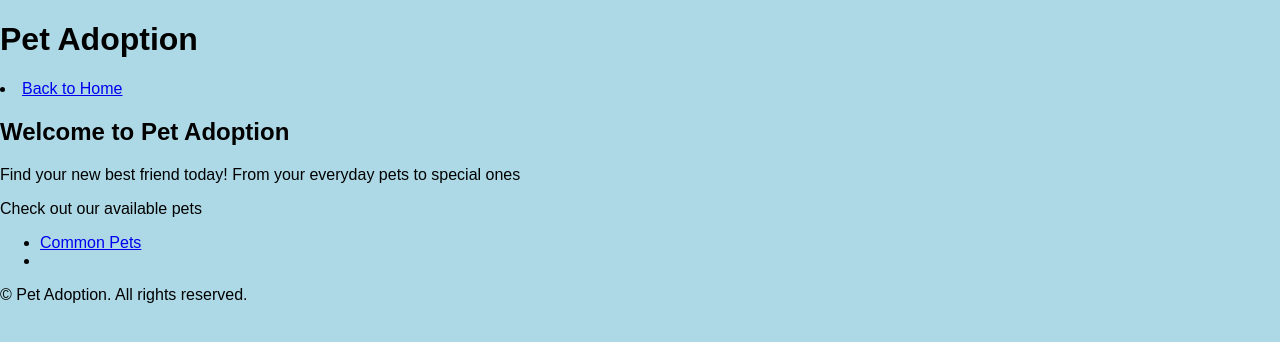
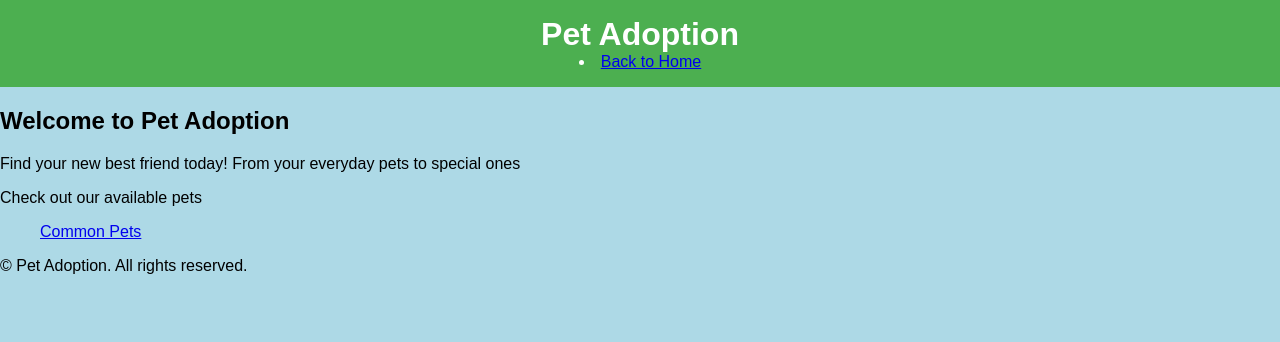
Before and after one commit to Trebzo/AD-Task-1, a PHP site: page / in a window 1280 px wide. Shown: the top 342 px of the page. Run offline with PHP 8.4, Linux system fonts and the light colour scheme.

Commit message:
feat(styles) - added css to header

```diff
--- a/assets/css/styles.css
+++ b/assets/css/styles.css
@@ -7,3 +7,28 @@ body{
     flex-direction: column;
     min-height: 100vh;
 }
+
+header{
+    background-color: #4caf50;
+    padding: 1rem;
+    color: white;
+    text-align: center;
+}
+
+header h1{
+    margin: 0;
+}
+
+header ul{
+    list-style-type: none;
+}
+ul{
+    list-style-type: none;
+}
+
+nav ul{
+    padding: 0;
+    display: flex;
+    justify-content: center;
+    margin-bottom: 0;
+}
```
